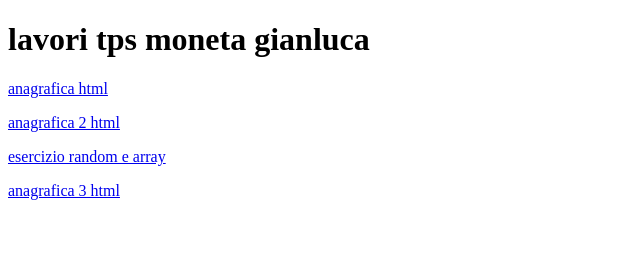
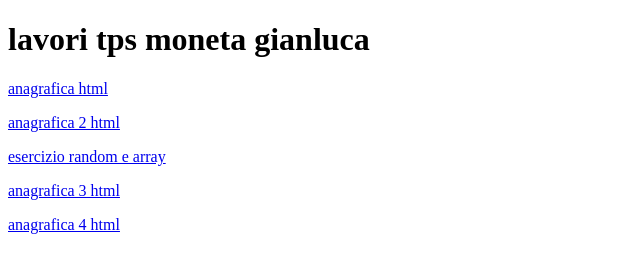
Before and after one commit to Giano0/school, a plain HTML site: page tps/index.html in a window 1280 px wide. Shown: the whole page, without its empty margins (0-640 px from the left). Drawn offline with Linux system fonts and the light colour scheme.

Commit message:
Update index.html

```diff
--- a/tps/index.html
+++ b/tps/index.html
@@ -17,6 +17,9 @@
 		<a href="./anagrafica3.html">
 			<p>anagrafica 3 html</p>
 		</a>
+		<a href="./anagrafica4.html">
+			<p>anagrafica 4 html</p>
+		</a>
 	</body>
 
 </html>
```
